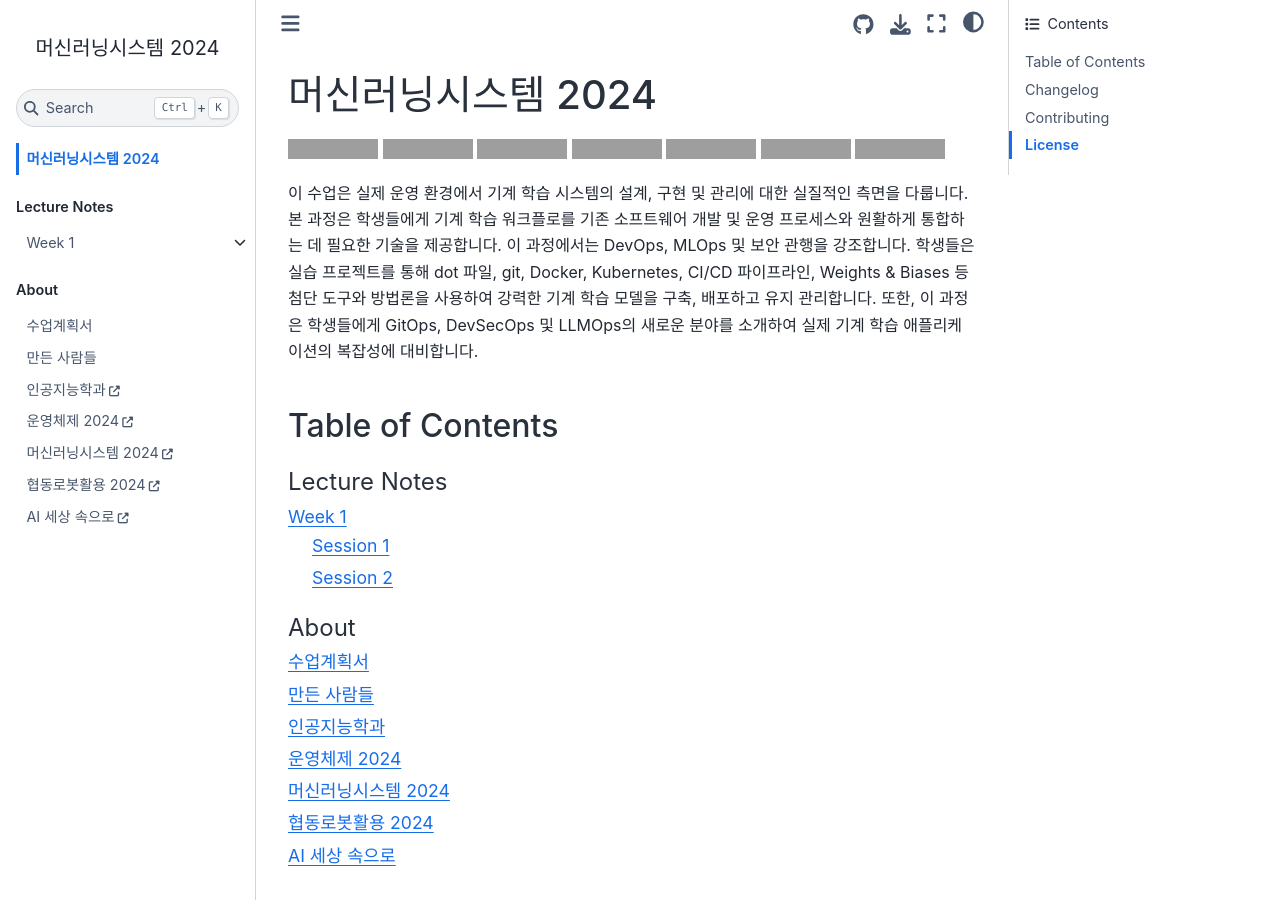
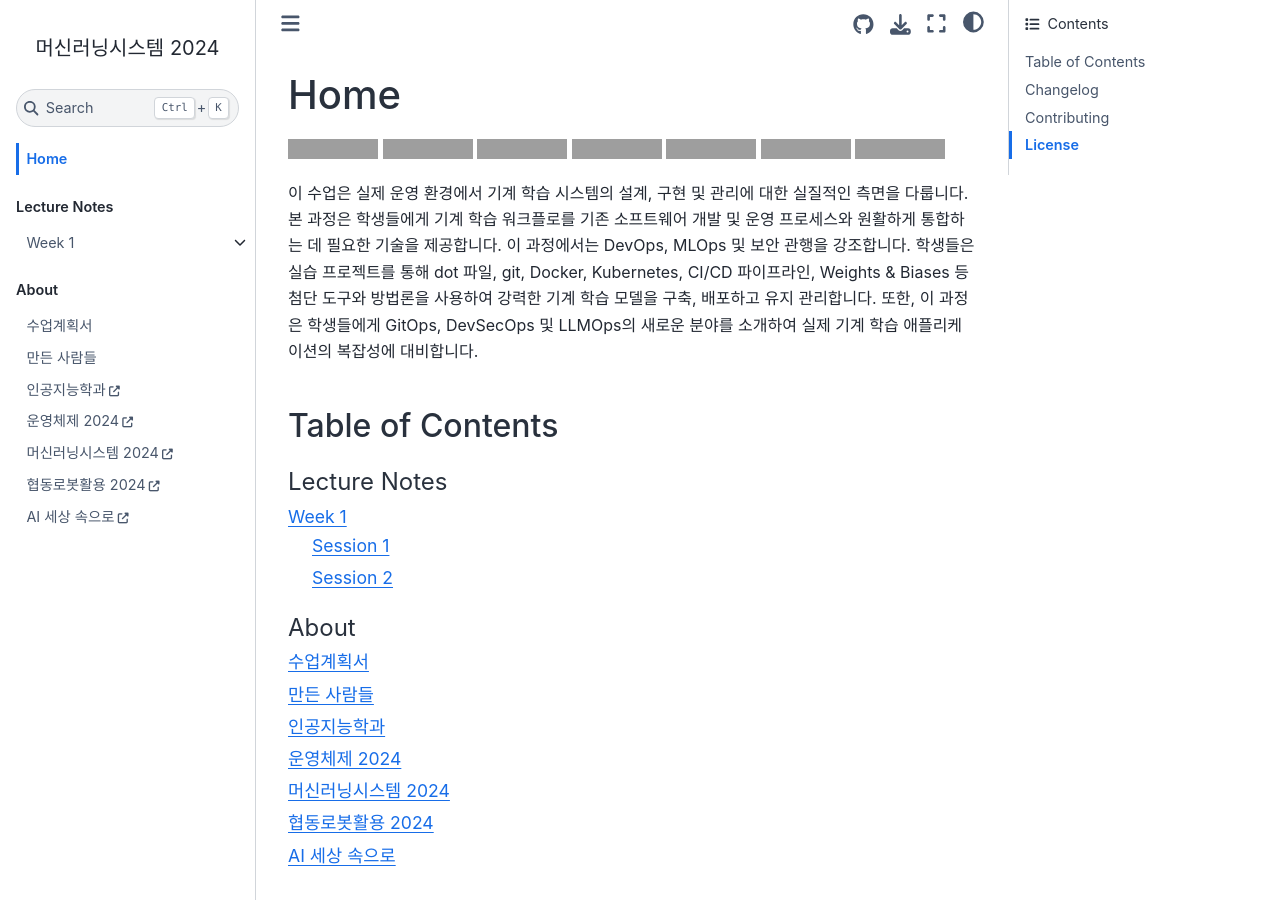
Before and after one commit to halla-ai/mlops-2024, a Jupyter Book: the page built from book/index.md, in a window 1280 px wide and 900 px high, cut to the strip 0-900 px from the top of the window. Built offline with Jupyter Book 1.0.4 settings and Sphinx 7.4.7 and the Sphinx Book theme 1.1.4, drawn with Linux system fonts in a browser that asks for light colours; a script that is not in the unit is left out; grey boxes are pictures that could not be loaded.

Commit message:
refactor(book): update title in index

```diff
--- a/book/index.md
+++ b/book/index.md
@@ -1,4 +1,4 @@
-# 머신러닝시스템 2024
+# Home
 
 [![halla-img]][halla-url]
 [![course-img]][course-url]
```
